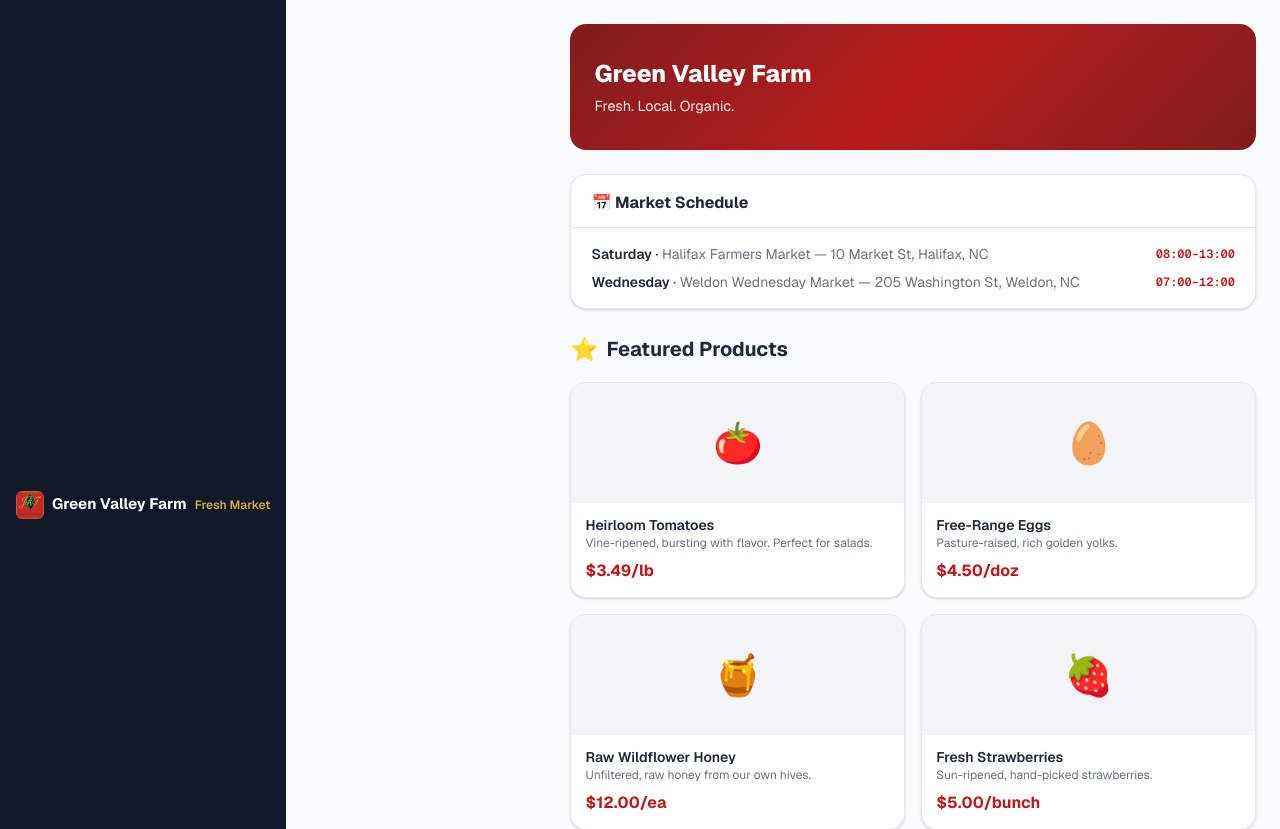
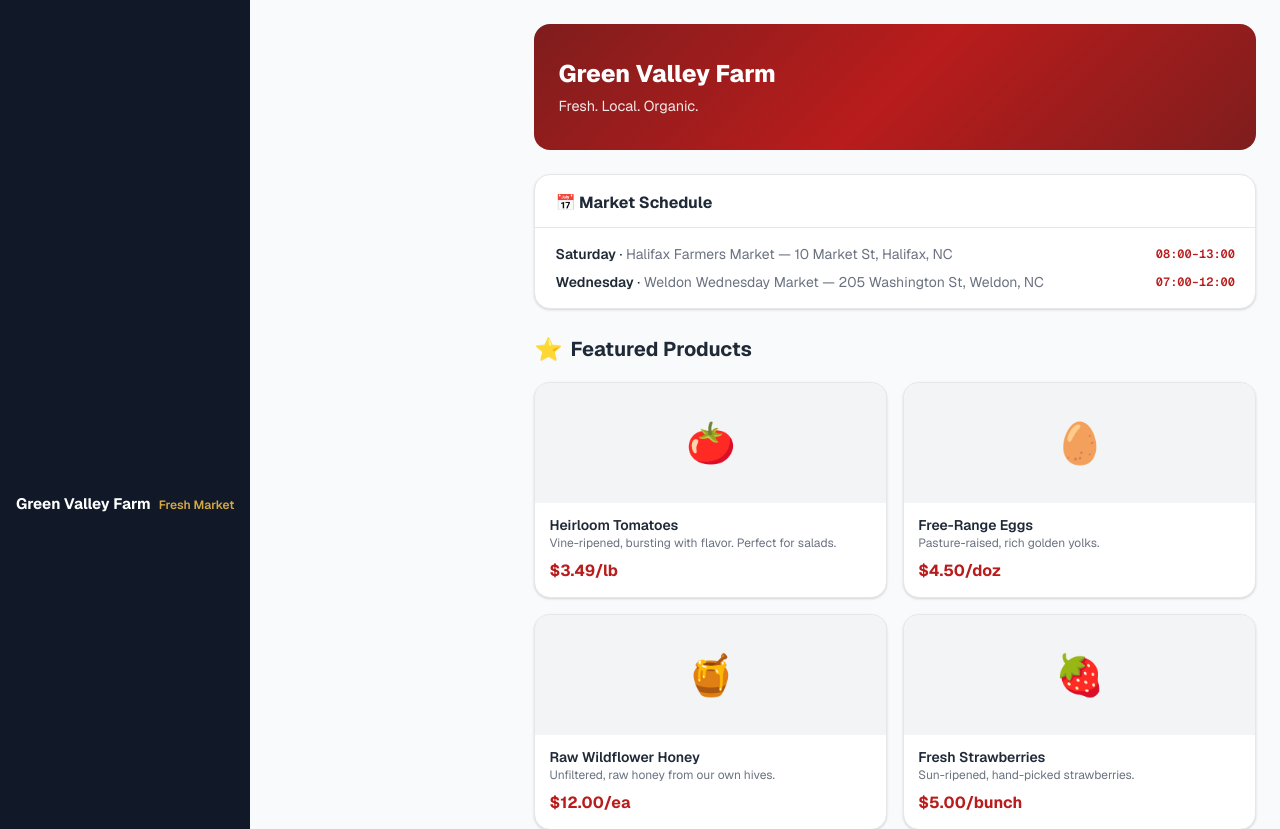
Before and after one commit to max00561230/fresh-market-vendor, a Next.js app in the folder next-app/: page / in a window 1280 px wide. Shown: the top 829 px of the page. Built offline with nearby package versions, Linux system fonts and the light colour scheme.

Commit message:
style: move JRT logo to footer only on customer view — cleaner topbar

```diff
--- a/next-app/src/components/ClientShell.tsx
+++ b/next-app/src/components/ClientShell.tsx
@@ -60,7 +60,6 @@ function LayoutShell({ children }: { children: ReactNode }) {
       <div className="app-shell">
         {/* Minimal topbar for customer view */}
         <header className="topbar" style={{ display: "flex" }}>
-          <img src="/jrt-logo.png" alt="JRT" style={{ width: 28, height: 28, borderRadius: 6 }} />
           <span style={{ fontWeight: 700, fontSize: "0.95rem" }}>{data.vendor.farmName}</span>
           <span style={{ marginLeft: "auto", fontSize: "0.75rem", color: "#d4a843", fontWeight: 600 }}>
             Fresh Market
```
